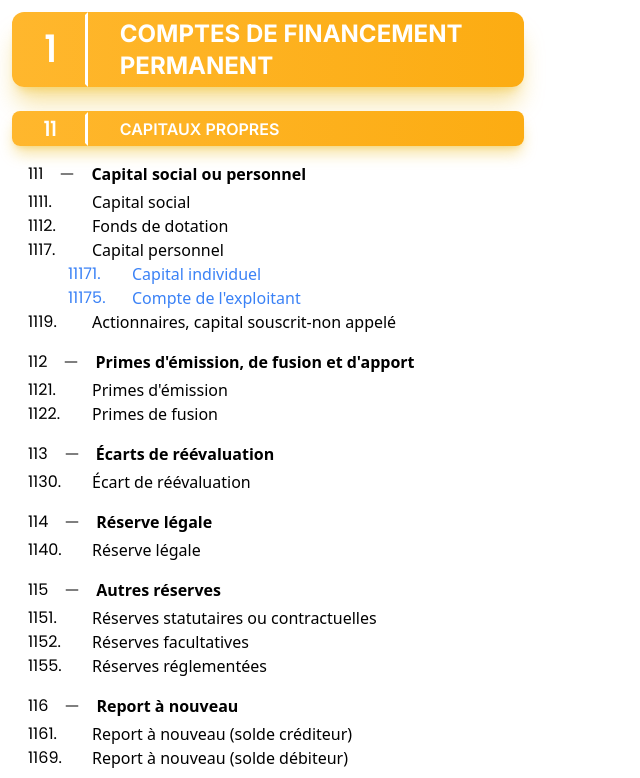
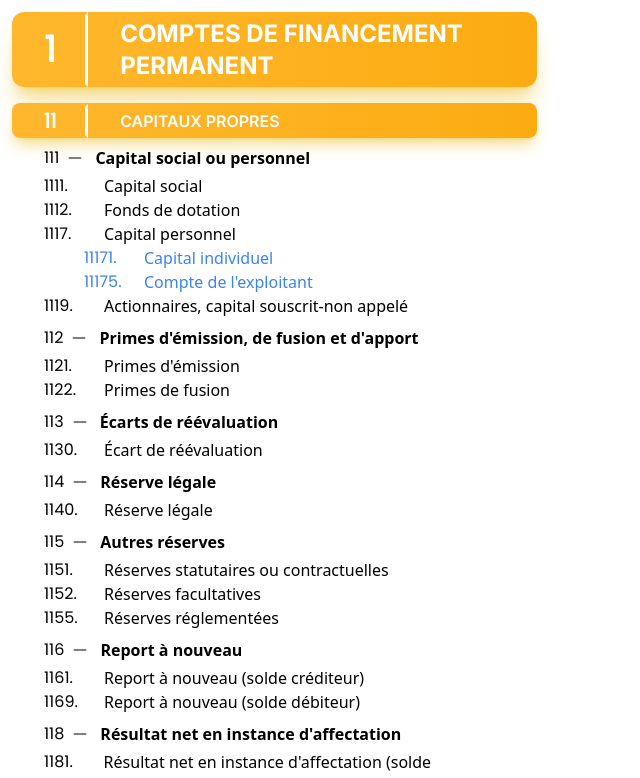
Before and after one commit to Walidoux/pcgm-numerique, a React (Vite) app: page / in a window 1280 px wide. Shown: the top 778 px of the page, without its empty margins (0-640 px from the left). Built offline with nearby package versions, Linux system fonts and the light colour scheme.

Commit message:
refactor(Classes|styles): improve UI and code types

```diff
--- a/src/App.tsx
+++ b/src/App.tsx
@@ -4,7 +4,7 @@ import type { ClassesRange } from './types/Classe'
 
 const App: React.FC = () => {
   return (
-    <main className='m-3 max-w-lg'>
+    <main className='m-3 max-w-[525px]'>
       {Array.from({ length: 9 }, (_, i) => (
         <Classe key={i} classe={getClasse((i + 1) as ClassesRange)} />
       ))}
--- a/src/components/Classe/Classe.tsx
+++ b/src/components/Classe/Classe.tsx
@@ -5,30 +5,25 @@ import { Fragment } from 'react'
 import { Title } from './Title'
 import { Element } from '../Element'
 
-interface ClasseProps {
-  className?: string
-  classe: IClasse
-}
-
 export type FuncNumRefType = (
   el: ClasseNumsRefs<2 | 3>
 ) => ClasseNumsRefs<2 | 3> | number[]
 
-export const Classe: React.FC<ClasseProps> = ({ className, classe }) => {
+export const Classe: React.FC<{ classe: IClasse }> = ({ classe }) => {
   const handleNumRefs: FuncNumRefType = (el) =>
     Array.isArray(el[0]) && !el.includes('/' as never)
       ? el.splice(1, 0, '/' as never)
       : el
 
   return (
-    <section className={classNames(className, '')}>
+    <section>
       <Title
         classe={classe}
         title={classe.title}
         numero={classe.numero}
         whichTitle='classe'
         description={classe.description}
-        className={classNames({ 'mt-8': classe.numero[0] !== 1 })}
+        className={classNames({ 'mt-5': classe.numero[0] !== 1 })}
       />
 
       {classe.rubriques.map((rubrique, i) => (
--- a/src/components/Classe/Title/Title.tsx
+++ b/src/components/Classe/Title/Title.tsx
@@ -1,5 +1,9 @@
 import classNames from 'classnames'
-import { ClasseNumsRefs, DefaultData_NumRefTo, IClasse } from 'src/types/Classe'
+import type {
+  ClasseNumsRefs,
+  DefaultData_NumRefTo,
+  IClasse
+} from 'src/types/Classe'
 
 import { FuncNumRefType } from '..'
 
@@ -50,7 +54,7 @@ export const Title: React.FC<TitleProps> = ({
       pickPaletteColors(classe.numero[0] as number),
       {
         'h-[75px] rounded-xl shadow-xl': whichTitle === 'classe',
-        'mt-6 min-h-[35px] rounded-lg shadow-lg': whichTitle === 'rubrique'
+        'mt-4 min-h-[35px] rounded-lg shadow-lg': whichTitle === 'rubrique'
       }
     )}>
     <span
@@ -61,9 +65,10 @@ export const Title: React.FC<TitleProps> = ({
           'text-xl': whichTitle === 'rubrique'
         }
       )}>
-      {handleNumRefs != null
-        ? handleNumRefs(numero as ClasseNumsRefs<2 | 3>).join('')
-        : numero.join('')}
+      {(handleNumRefs != null
+        ? handleNumRefs(numero as ClasseNumsRefs<2 | 3>)
+        : numero
+      ).join('')}
     </span>
     <div className='flex h-full w-full items-center px-8 font-inter'>
       <span
--- a/src/components/Element/Element.tsx
+++ b/src/components/Element/Element.tsx
@@ -19,8 +19,8 @@ export const Element: React.FC<ElementProps> = ({
   className
 }) => (
   <div
-    className={classNames(className, 'flex items-center px-4', {
-      'mt-4 mb-1': whichElement === 'poste',
+    className={classNames(className, 'flex items-center px-8', {
+      'mt-2 mb-1': whichElement === 'poste',
       'cursor-pointer rounded-lg transition hover:bg-gray-200':
         whichElement !== 'poste',
       'ml-10 text-blue-500': whichElement === 'sous_compte'
@@ -35,13 +35,15 @@ export const Element: React.FC<ElementProps> = ({
     </span>
 
     {whichElement === 'poste' && (
-      <AiOutlineLine className='ml-4 mt-1 self-start' />
+      <AiOutlineLine className='ml-2 mt-1 self-start' />
     )}
-    <div className='mx-4'>
+    <div className='ml-3'>
       <span className={classNames({ 'font-bold': whichElement === 'poste' })}>
         {title}
       </span>
-      {description != null && <span className='ml-4'>{description}</span>}
+      {description != null && (
+        <span className='ml-1 text-sm'>{description}</span>
+      )}
     </div>
   </div>
 )
```
